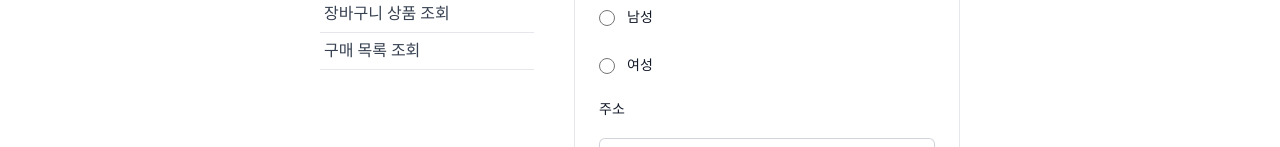
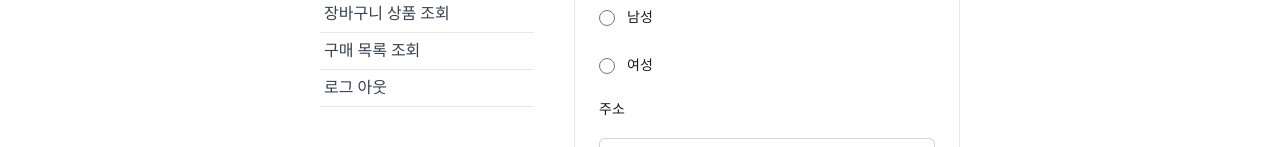
Before and after one commit to supercoding-shoppingmall-project/frontend, a React (Vite) app: page /userprofile in a window 1280 px wide. Shown: the part 653-800 px from the top of the page. Built offline with nearby package versions, Linux system fonts and the light colour scheme; a web font is replaced by a local one.

Commit message:
[User.jsx] 로그아웃 항목 추가

```diff
--- a/src/components/user-profile/User.jsx
+++ b/src/components/user-profile/User.jsx
@@ -68,6 +68,9 @@ const User = () => {
           구매 목록 조회
         </div>
       </Link>
+      <div className=" font-light text-gray-700 py-1.5 px-1 border-b border-solid border-gray-200">
+        로그 아웃
+      </div>
     </div>
   );
 };
```
